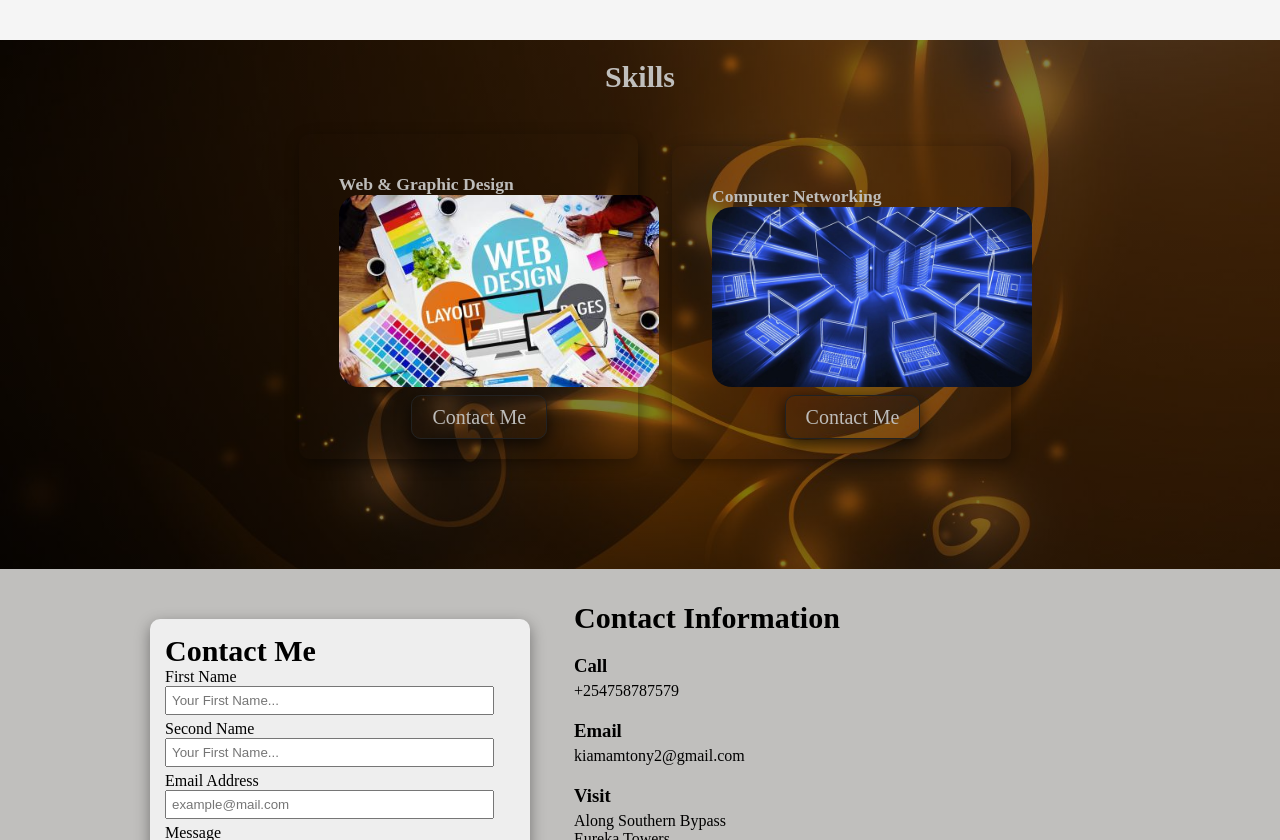
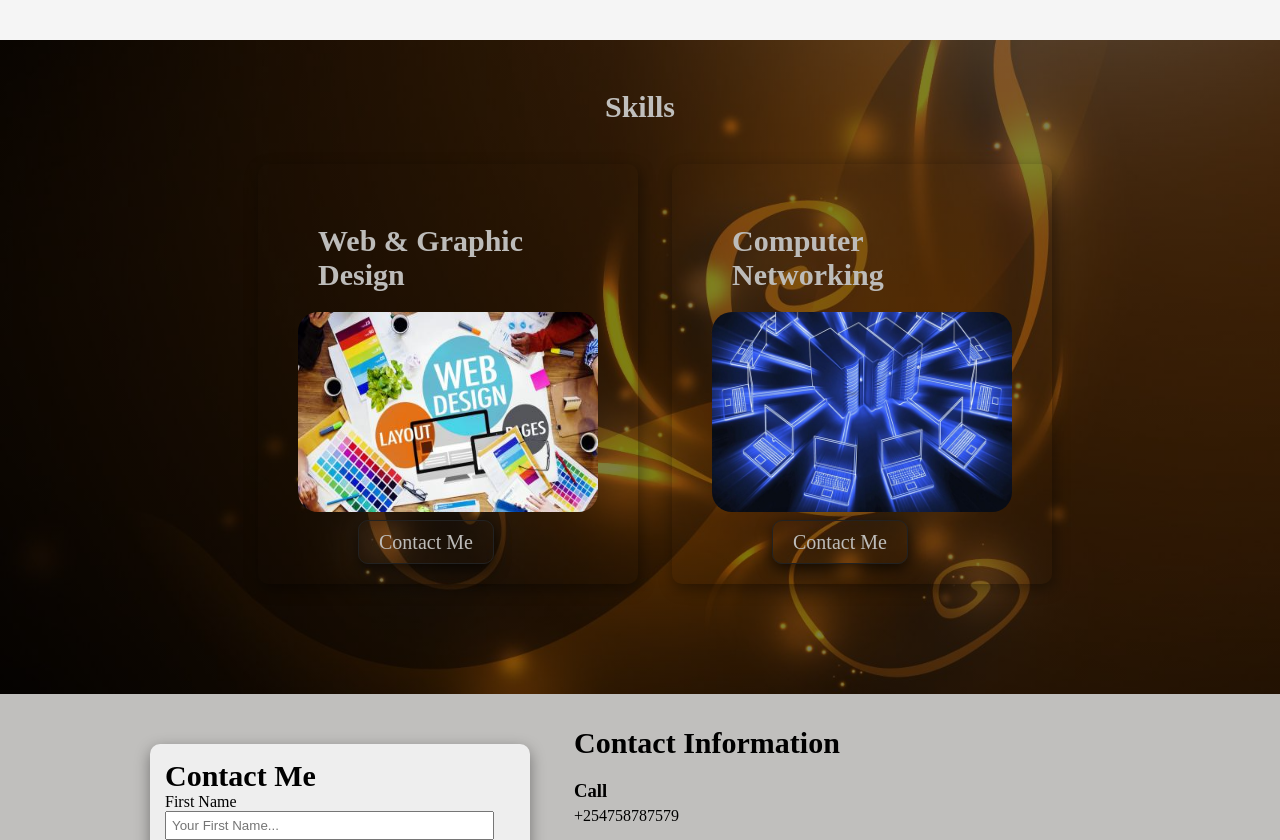
Before and after one commit to amuriuki2/Portfolio, a plain HTML site: page index.html in a window 1280 px wide. Shown: the part 1000-1840 px from the top of the page. Drawn offline with Linux system fonts and the light colour scheme; a web font is replaced by a local one.

Commit message:
Last portfolio commit

```diff
--- a/css/style.css
+++ b/css/style.css
@@ -154,20 +154,26 @@ header {
 }
 
 .skills-content h2 {
-  font-size: 40px;
+  font-size: 50px;
+  margin-top: 30px;
   margin-bottom: 20px;
   font-size: 30px;
   padding: 20px;
 }
 
 .skills-box img {
-    width: 320px; max-height: 196px;
+    max-width: 300px; height: 200px;
     border-radius: 20px;
+}
+
+.skills-box h3 {
+    font-size: 30px;
+    padding: 20px;
 }
 
 .skills-button {
     margin-top: 15px;
-    margin-left: 28%;
+    margin-left: 20%;
 }
 
 .skills-button a {
@@ -188,12 +194,13 @@ header {
 
 .skills-box {
     position: relative;
-    width: 30%;
+    width: 300px;
     display: inline-block;
     padding: 40px; padding-bottom: 30px; margin-left: 30px; margin-bottom: 10px;
     color: rgb(189, 188, 186);
     font-size: 15px;
     text-align: left;
+    align-items: center;
     background-position: center;
     background-size: cover;
     background-repeat: no-repeat;
--- a/index.html
+++ b/index.html
@@ -13,7 +13,7 @@
             <!-- Navigation -->
             <nav role="navigation" class="nav-bar">
                 <ul>
-                    <li><a href="index.html">Home</a></li>
+                    <li><a href="#home-container">Home</a></li>
                     <li><a href="#about-container">About</a></li>
                     <li><a href="#skills-container">Skills</a></li>
                     <li><a href="#contact-container">Contact</a></li>
@@ -21,7 +21,7 @@
             </nav>
         </header>
         <!-- HOME -->
-        <div class="home-container">
+        <div class="home-container" id="home-container">
             <div class="home-content">
                 <h2>Anthony Kiama</h2>
                 <p>
@@ -140,7 +140,7 @@
             <div class="footer-content">
                 <nav role="navigation" class="nav-bar-footer">
                     <ul>
-                        <li><a href="index.html">Home</a></li>
+                        <li><a href="#home-container">Home</a></li>
                         <li><a href="#about-container">About</a></li>
                         <li><a href="#skills-container">Skills</a></li>
                         <li><a href="#contact-container">Contact</a></li>
```
